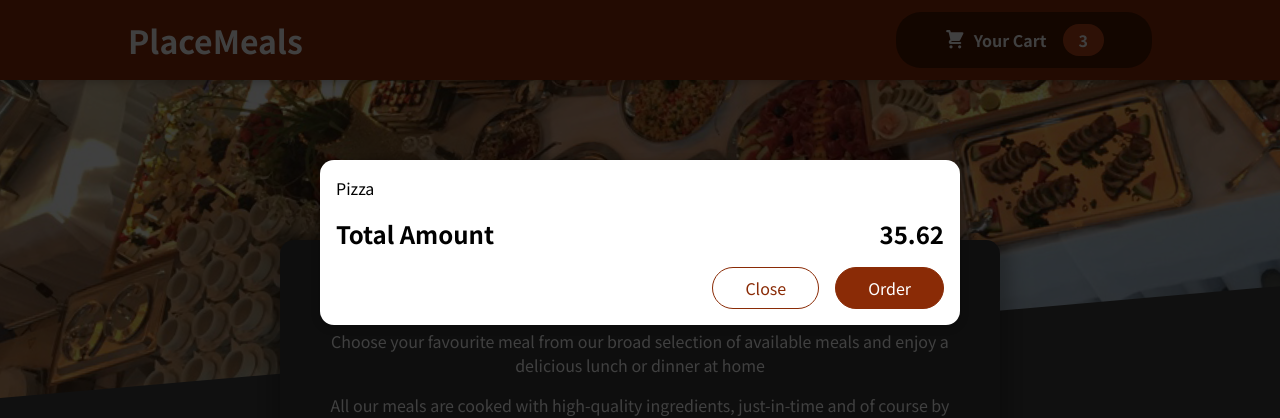
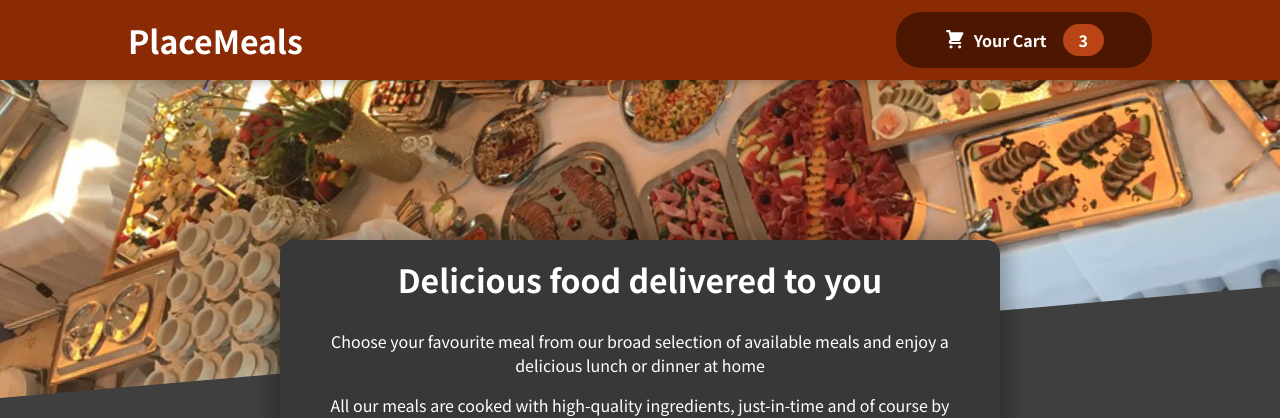
Before and after one commit to Isrealsix/food-odering-app, a React (Create React App) app: page / in a window 1280 px wide. Shown: the top 418 px of the page. Built offline with nearby package versions, Linux system fonts and the light colour scheme.

Commit message:
passed handlers to set the state of backdrop to open and close

```diff
--- a/src/App.js
+++ b/src/App.js
@@ -1,4 +1,4 @@
-import { Fragment } from 'react';
+import { Fragment, useState } from 'react';
 import Header from './components/Layout/Header';
 import Meals from './components/Meals/Meals';
 import Cart from './components/Cart/Cart';
@@ -6,10 +6,20 @@
 import './App.css';
 
 function App() {
+	const [cartIsShown, setCartIsShown] = useState(false);
+
+	const showCartHandler = () => {
+		setCartIsShown(true);
+	};
+
+	const hideCartHandler = () => {
+		setCartIsShown(false);
+	};
+
 	return (
 		<Fragment>
-			<Cart />
-			<Header />
+			{cartIsShown && <Cart onClose={hideCartHandler} />}
+			<Header onShowCart={showCartHandler} />
 			<main>
 				<Meals />
 			</main>
--- a/src/components/Cart/Cart.js
+++ b/src/components/Cart/Cart.js
@@ -11,14 +11,16 @@
 	);
 
 	return (
-		<Modal>
+		<Modal onClose={props.onClose}>
 			{cartItems}
 			<div className={classes.total}>
 				<span>Total Amount</span>
 				<span>35.62</span>
 			</div>
 			<div className={classes.actions}>
-				<button className={classes['button--alt']}>Close</button>
+				<button className={classes['button--alt']} onClick={props.onClose}>
+					Close
+				</button>
 				<button className={classes.button}>Order</button>
 			</div>
 		</Modal>
--- a/src/components/Layout/Header.js
+++ b/src/components/Layout/Header.js
@@ -8,7 +8,7 @@
 		<React.Fragment>
 			<header className={classes.header}>
 				<h1>PlaceMeals</h1>
-				<HeaderCartButton />
+				<HeaderCartButton onClick={props.onShowCart} />
 			</header>
 
 			<div className={classes['main-image']}>
--- a/src/components/Layout/HeaderCartButton.js
+++ b/src/components/Layout/HeaderCartButton.js
@@ -3,7 +3,7 @@
 
 const HeaderCartButton = props => {
 	return (
-		<button className={classes.button}>
+		<button className={classes.button} onClick={props.onClick}>
 			<span className={classes.icon}>
 				<CartIcon />
 			</span>
--- a/src/components/UI/Modal.js
+++ b/src/components/UI/Modal.js
@@ -3,7 +3,7 @@
 import classes from './Modal.module.css';
 
 const Backdrop = props => {
-	return <div className={classes.backdrop} />;
+	return <div className={classes.backdrop} onClick={props.onClose} />;
 };
 
 const ModalOverlay = props => {
@@ -19,7 +19,10 @@
 const Modal = props => {
 	return (
 		<Fragment>
-			{ReactDOM.createPortal(<Backdrop />, portalElement)}
+			{ReactDOM.createPortal(
+				<Backdrop onClose={props.onClose} />,
+				portalElement
+			)}
 			{ReactDOM.createPortal(
 				<ModalOverlay>{props.children}</ModalOverlay>,
 				portalElement
```
